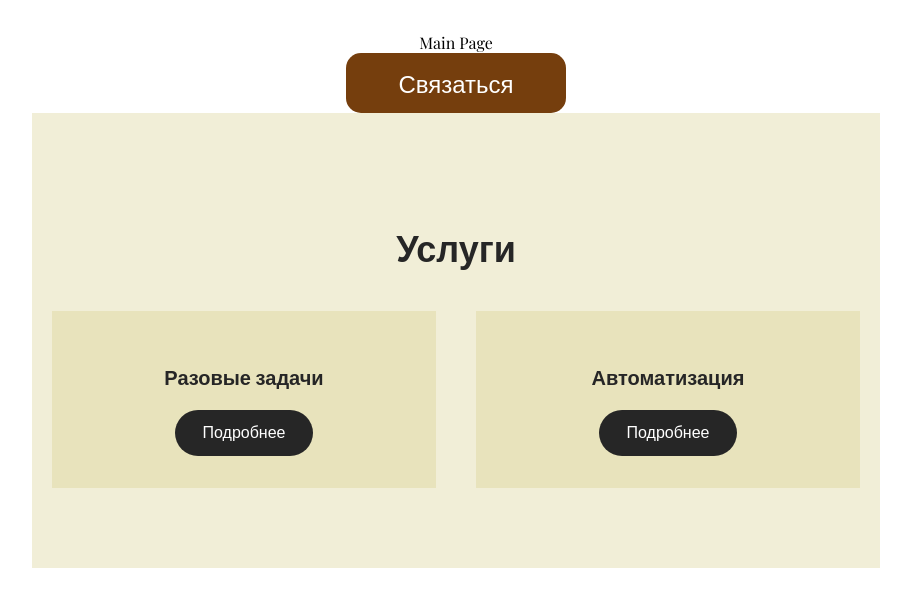
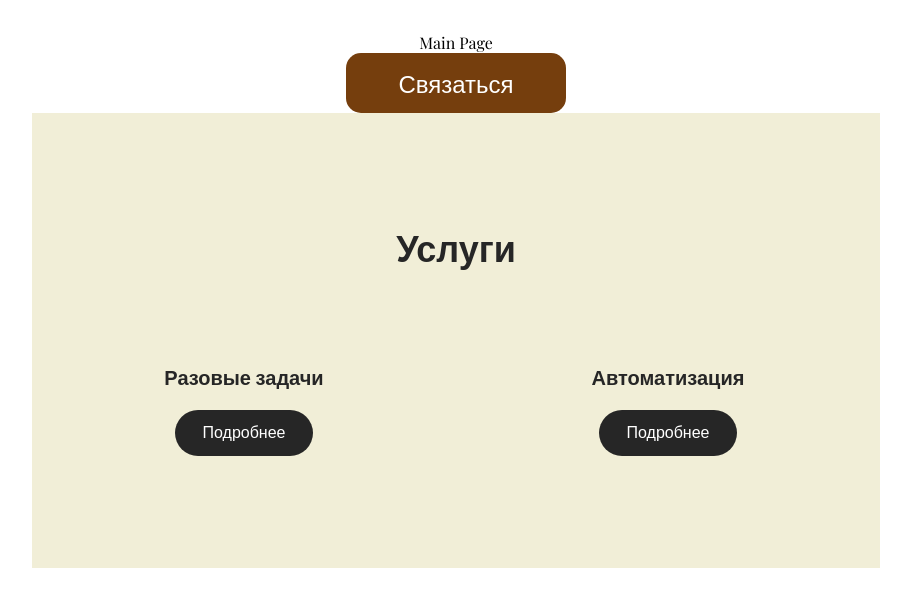
Before and after one commit to liliya-freckle/TatianaKovalevaProject, a React (Vite) app in the folder vite-project/: page / in a window 1280 px wide. Shown: the top 606 px of the page, without its empty margins (184-1095 px from the left). Built offline with nearby package versions, Linux system fonts and the light colour scheme; a web font is replaced by a local one.

Commit message:
change style serviceCard

```diff
--- a/vite-project/src/components/Page 3/services.module.scss
+++ b/vite-project/src/components/Page 3/services.module.scss
@@ -18,9 +18,7 @@
 }
 
 .serviceCard {
-  background: #d4cb8252;
   padding: 32px;
-
   width: 320px;
 
   h3 {
```
